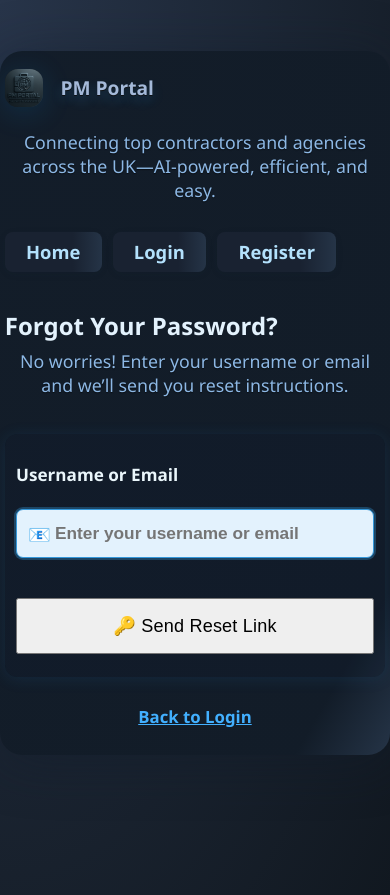
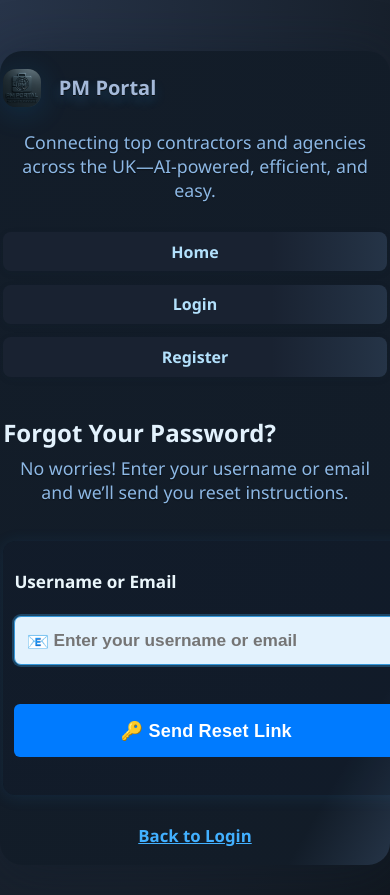
Before and after one commit to mcfearless75/pm-portal-clean, a Flask app: page /forgot_password in a window 390 px wide; the page is wider, and only the part inside the window is pictured. Run offline with Flask 3, Linux system fonts and the light colour scheme.

Commit message:
Mobile-first UI and template upgrades, new features, AI-ready

```diff
--- a/templates/base.html
+++ b/templates/base.html
@@ -39,7 +39,6 @@
     .site-title {
       font-size: 2.2em;
       font-weight: 900;
-      letter-spacing: 0px;
       color: #a4b9d9;
       margin: 0;
       text-shadow: 0 1px 0 #0e1115, 0 6px 12px #33aaff33;
@@ -88,12 +87,80 @@
       font-weight: 500;
       text-shadow: 0 1px 1px #0008;
     }
+
+    /* --- MOBILE STYLES --- */
     @media (max-width: 700px) {
-      .main-container { padding: 1.1rem 0.3rem 1.7rem 0.3rem; }
-      .site-title { font-size: 1.2em; }
+      .main-container { padding: 1.1rem 0.2rem 1.1rem 0.2rem; }
+      .site-title { font-size: 1.25em; }
       .site-header { gap: 0.6em; }
-      nav.site-nav { gap: 0.7em; }
+      nav.site-nav {
+        gap: 0.7em;
+        flex-direction: column;
+        align-items: stretch;
+      }
+      nav.site-nav a {
+        width: 100%;
+        font-size: 1em;
+        padding: 0.55em 1em;
+        margin-bottom: 2px;
+        box-sizing: border-box;
+        text-align: center;
+      }
       .site-logo { height: 38px; width: 38px; }
+    }
+    /* Make forms and cards mobile friendly */
+    form, .search-card, .profile-card, .login-card, .register-card {
+      width: 100%;
+      max-width: 380px;
+      margin: 1.5rem auto;
+      background: #16202cbb;
+      border-radius: 14px;
+      box-shadow: 0 4px 24px rgba(0,0,0,0.10);
+      padding: 1.6rem 1.2rem;
+      text-align: left;
+    }
+    label {
+      display: block;
+      font-weight: 500;
+      margin-bottom: 0.4rem;
+    }
+    input, select, button, textarea {
+      width: 100%;
+      padding: 0.66rem;
+      margin-bottom: 1rem;
+      border: 1px solid #c9c9c9;
+      border-radius: 6px;
+      font-size: 1.07em;
+      box-sizing: border-box;
+    }
+    button {
+      background: #007bff;
+      color: #fff;
+      border: none;
+      border-radius: 6px;
+      padding: 0.7rem;
+      font-size: 1.07em;
+      font-weight: bold;
+      cursor: pointer;
+      transition: background 0.2s;
+    }
+    button:hover {
+      background: #0056b3;
+    }
+    /* Responsive tables */
+    @media (max-width: 700px) {
+      table, thead, tbody, th, td, tr {
+        display: block;
+        width: 100%;
+      }
+      th, td {
+        padding: 0.7em 0.3em;
+        font-size: 1em;
+        border: none;
+        border-bottom: 1px solid #202d3d;
+      }
+      tr { margin-bottom: 1em; }
+      th { background: #233147; }
     }
   </style>
   {% block head %}{% endblock %}
--- a/templates/buy_credits.html
+++ b/templates/buy_credits.html
@@ -1,3 +1,4 @@
+<meta name="viewport" content="width=device-width,initial-scale=1">
 {% extends "base.html" %}
 {% block title %}Buy Credits – PM Portal{% endblock %}
 {% block content %}
--- a/templates/forgot_password.html
+++ b/templates/forgot_password.html
@@ -1,3 +1,4 @@
+<meta name="viewport" content="width=device-width,initial-scale=1">
 {% extends "base.html" %}
 {% block title %}Forgot Password – PM Portal{% endblock %}
 {% block content %}
--- a/templates/index.html
+++ b/templates/index.html
@@ -1,3 +1,4 @@
+<meta name="viewport" content="width=device-width,initial-scale=1">
 {% extends "base.html" %}
 {% block title %}Home – PM Portal{% endblock %}
 {% block content %}
--- a/templates/login.html
+++ b/templates/login.html
@@ -1,3 +1,4 @@
+<meta name="viewport" content="width=device-width,initial-scale=1">
 {% extends "base.html" %}
 {% block title %}Login – PM Portal{% endblock %}
 {% block content %}
--- a/templates/manager_all_cvs.html
+++ b/templates/manager_all_cvs.html
@@ -1,3 +1,4 @@
+<meta name="viewport" content="width=device-width,initial-scale=1">
 {% extends "base.html" %}
 {% block title %}Manager: All CVs{% endblock %}
 {% block content %}
--- a/templates/profile.html
+++ b/templates/profile.html
@@ -1,3 +1,4 @@
+<meta name="viewport" content="width=device-width,initial-scale=1">
 {% extends "base.html" %}
 {% block title %}Profile Settings – PM Portal{% endblock %}
 {% block content %}
--- a/templates/register.html
+++ b/templates/register.html
@@ -1,3 +1,4 @@
+<meta name="viewport" content="width=device-width,initial-scale=1">
 {% extends "base.html" %}
 {% block title %}Register – PM Portal{% endblock %}
 {% block content %}
--- a/templates/search.html
+++ b/templates/search.html
@@ -1,3 +1,4 @@
+<meta name="viewport" content="width=device-width,initial-scale=1">
 {% extends "base.html" %}
 {% block title %}Search CVs{% endblock %}
 {% block content %}
```
